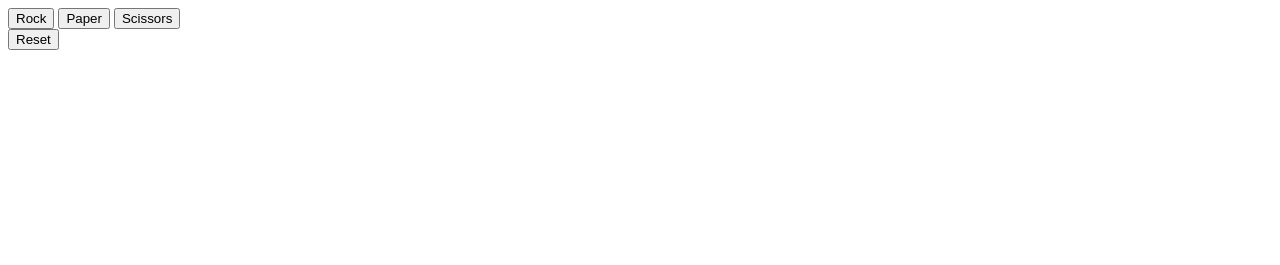
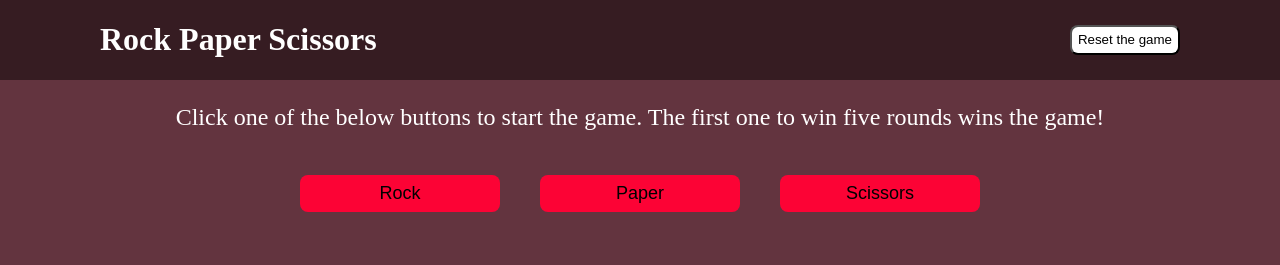
Before and after one commit to Gandalf2711/rock-paper-scissors, a plain HTML site: page index.html in a window 1280 px wide. Drawn offline with Linux system fonts and the light colour scheme.

Commit message:
Add styles to the project

```diff
--- a/index.html
+++ b/index.html
@@ -3,19 +3,29 @@
 <head>
     <meta charset="UTF-8">
     <meta name="viewport" content="width=device-width, initial-scale=1.0">
+    <link rel="stylesheet" href="styles.css">
     <title>Rock Paper Scissors</title>
 </head>
 <body>
-    <button id="rock">Rock</button>
-    <button id="paper">Paper</button>
-    <button id="scissors">Scissors</button>
+    <div class="container">
+        <div class="header">
+            <h1>Rock Paper Scissors</h1>
+            <button class="btn-reset" id="reset">Reset the game</button>
+        </div>
+        <p class="rules">Click one of the below buttons to start the game. The first one to win five rounds wins the game!</p>
+        <div class="btn-container">
+            <button class="btn" id="rock">Rock</button>
+            <button class="btn" id="paper">Paper</button>
+            <button class="btn" id="scissors">Scissors</button>
+        </div>
 
-    <div id="choice"></div>
-    <div id="res"></div>
-    <div id="score"></div>
-    <div id="winner"></div>
-
-    <button id="reset">Reset</button>
+        <div class="text-container">
+            <div class="text" id="choice"></div>
+            <div class="text" id="res"></div>
+            <div class="text" id="score"></div>
+            <div class="text" id="winner"></div>
+        </div>
+    </div>
 
     <script src="javascript.js"></script>
 </body>
--- a/javascript.js
+++ b/javascript.js
@@ -21,10 +21,10 @@ function playRound(computerChoice, humanChoice) {
     if(computerChoice == humanChoice) {
         result = "It's a tie!"
     } else if ((computerChoice == "rock" && humanChoice == "scissors") || (computerChoice == "paper" && humanChoice == "rock") || (computerChoice == "scissors" && humanChoice == "paper")) {
-        result = "Computer wins! " + computerChoice + " beats " + humanChoice;
+        result = "Computer wins, " + computerChoice + " beats " + humanChoice + "!";
         computerScore = computerScore + 1;
     } else {
-        result = "You win! " + humanChoice + " beats " + computerChoice;
+        result = "You win, " + humanChoice + " beats " + computerChoice + "!";
         humanScore = humanScore + 1;
     }
     choice.textContent = "Computer's choice : " + computerChoice + " | Your choice : " + humanChoice;
--- /dev/null
+++ b/styles.css
@@ -0,0 +1,56 @@
+body {
+    margin: 0;
+    background-color: #63343f;
+
+}
+
+.container {
+    display: flex;
+    flex-direction: column;
+}
+
+.btn-container {
+    display: flex;
+    justify-content: space-between;
+    padding: 20px 300px 20px 300px;
+}
+
+.text-container {
+    display: flex;
+    flex-direction: column;
+    padding-top: 30px;
+}
+
+.header {
+    display: flex;
+    justify-content: space-between;
+    background-color: #361c22;
+    color: white;
+    padding-left: 100px;
+    padding-right: 100px;
+    align-items: center;
+}
+
+.btn {
+    background-color: #fc0335;
+    color: black;
+    border: none;
+    text-align: center;
+    border-radius: 8px;
+    font-size: 18px;
+    padding: 8px;
+    width: 200px;
+}
+
+.btn-reset {
+    height: 30px;
+    background-color: white;
+    border-radius: 8px;
+}
+
+.text,
+.rules {
+    color: white;
+    text-align: center;
+    font-size: 24px;
+}
```
